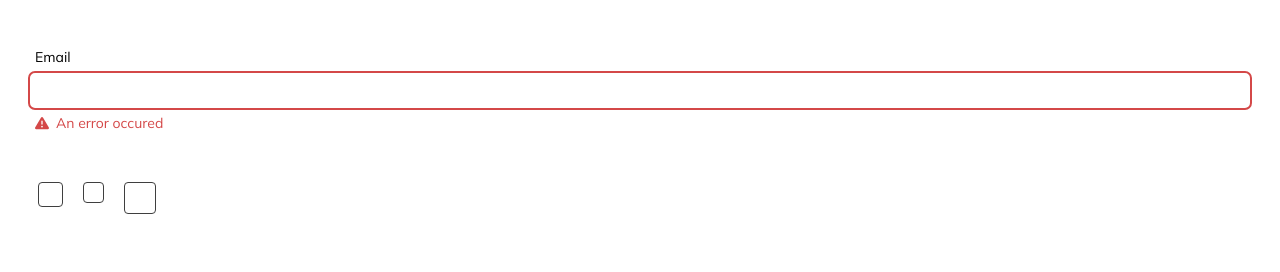
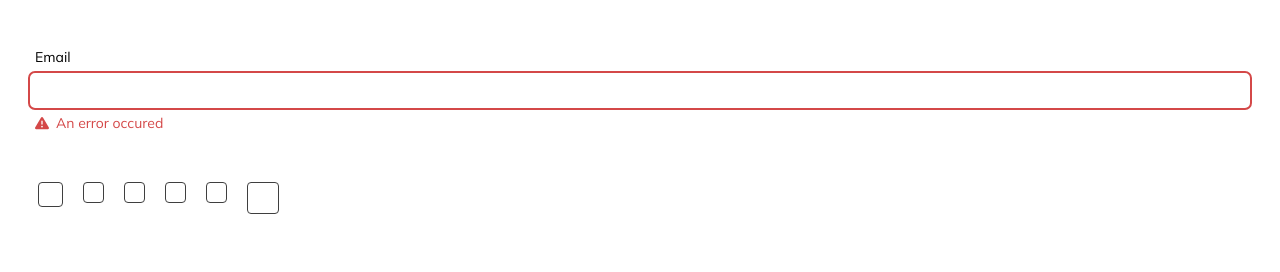
Before and after one commit to theajstars/react-forms, a React (Create React App) app: page / in a window 1280 px wide. Shown: the top 272 px of the page. Built offline with nearby package versions, Linux system fonts and the light colour scheme.

Commit message:
:lipstick: Added `More colors to CheckBox`

```diff
--- a/src/App.tsx
+++ b/src/App.tsx
@@ -60,7 +60,10 @@ function App() {
         }}
       >
         <CheckBox {...checkBoxProps} />
-        <CheckBox size="sm" {...checkBoxProps} />
+        <CheckBox status="success" size="sm" {...checkBoxProps} />
+        <CheckBox status="error" size="sm" {...checkBoxProps} />
+        <CheckBox status="warning" size="sm" {...checkBoxProps} />
+        <CheckBox status="info" size="sm" {...checkBoxProps} />
         <CheckBox size="lg" {...checkBoxProps} />
       </div>
       <div
--- a/src/Components/CheckBox/index.tsx
+++ b/src/Components/CheckBox/index.tsx
@@ -10,23 +10,39 @@ export interface CheckBoxProps {
   onChange?: (value: boolean) => void;
   size?: "sm" | "lg" | "md";
   checkboxStyle?: React.CSSProperties;
+  status?: "default" | "info" | "error" | "success" | "warning";
 }
 export default function CheckBox({
   value,
   onChange,
   size = "md",
+  status = "success",
   checkboxStyle,
 }: CheckBoxProps) {
+  const getCheckboxStatusColor = () => {
+    switch (status) {
+      case "default":
+        return "#dddddd";
+      case "error":
+        return "#b73b3b";
+      case "warning":
+        return "#d39a0b";
+      case "info":
+        return "#1678ae";
+      case "success":
+        return "#13a533";
+    }
+  };
   return (
     <motion.span
       initial={false}
       style={checkboxStyle}
       animate={{
-        backgroundColor: value ? "#13a533" : "#fff",
-        borderColor: value ? "#13a533" : "#3f3f3f",
+        backgroundColor: value ? getCheckboxStatusColor() : "#fff",
+        borderColor: value ? getCheckboxStatusColor() : "#3f3f3f",
       }}
       className={`checkbox-container checkbox-${size} ${
-        value ? "checkbox-checked" : ""
+        value ? `checkbox-checked checkbox-${status}` : ""
       }`}
       onClick={() => {
         if (onChange) {
--- a/src/Components/CheckBox/style.scss
+++ b/src/Components/CheckBox/style.scss
@@ -20,10 +20,24 @@
   }
 }
 .checkbox-checked {
-  background-color: $GreenPrimary;
   .check {
     color: #fff;
   }
+}
+.checkbox-default {
+  background-color: $GreyPrimary;
+}
+.checkbox-success {
+  background-color: $GreenPrimary;
+}
+.checkbox-info {
+  background-color: $InfoPrimary;
+}
+.checkbox-error {
+  background-color: $RedTertiary;
+}
+.checkbox-warning {
+  background-color: $YellowSecondary;
 }
 .checkbox-md {
   width: 17px;
```
